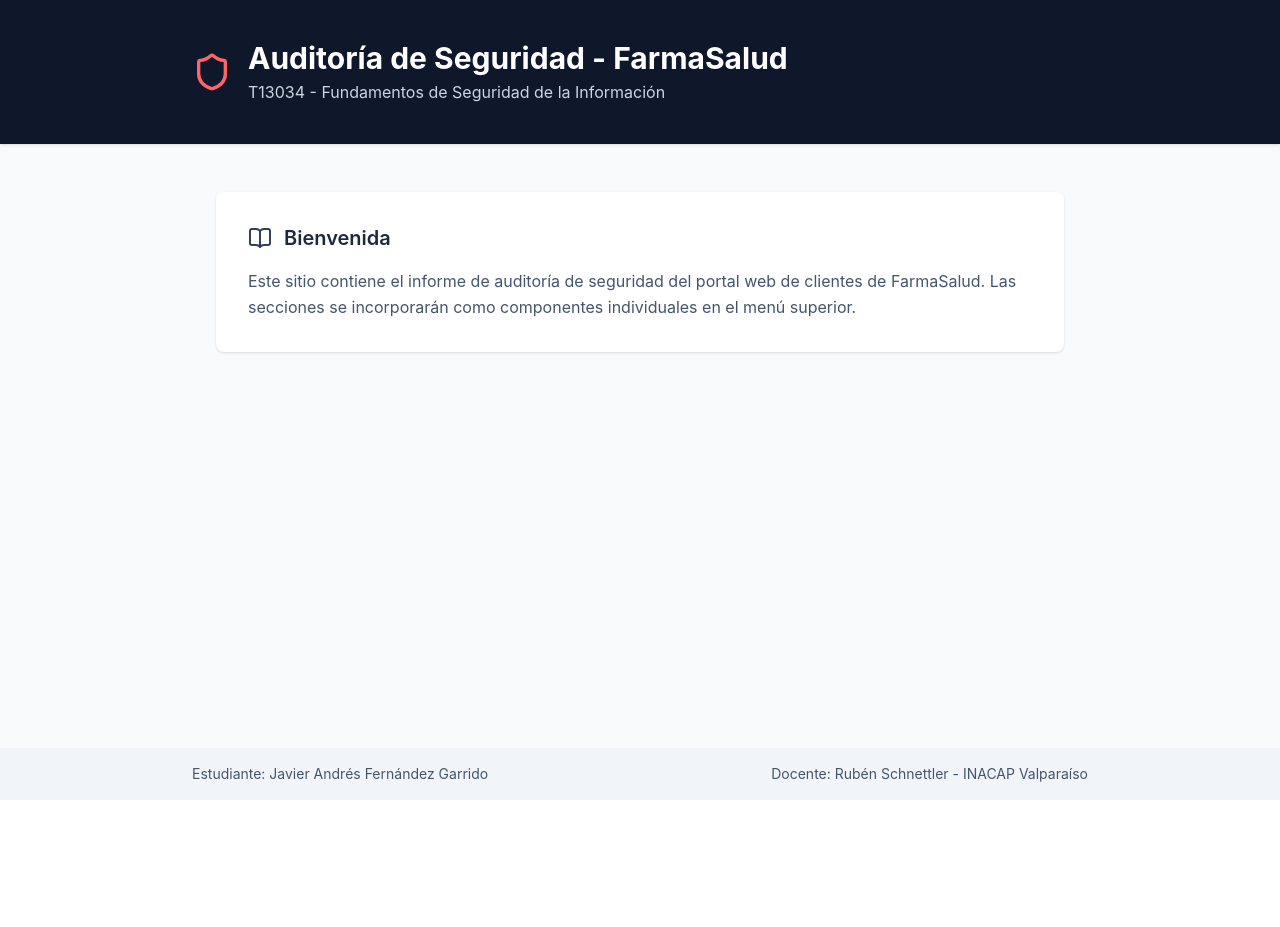
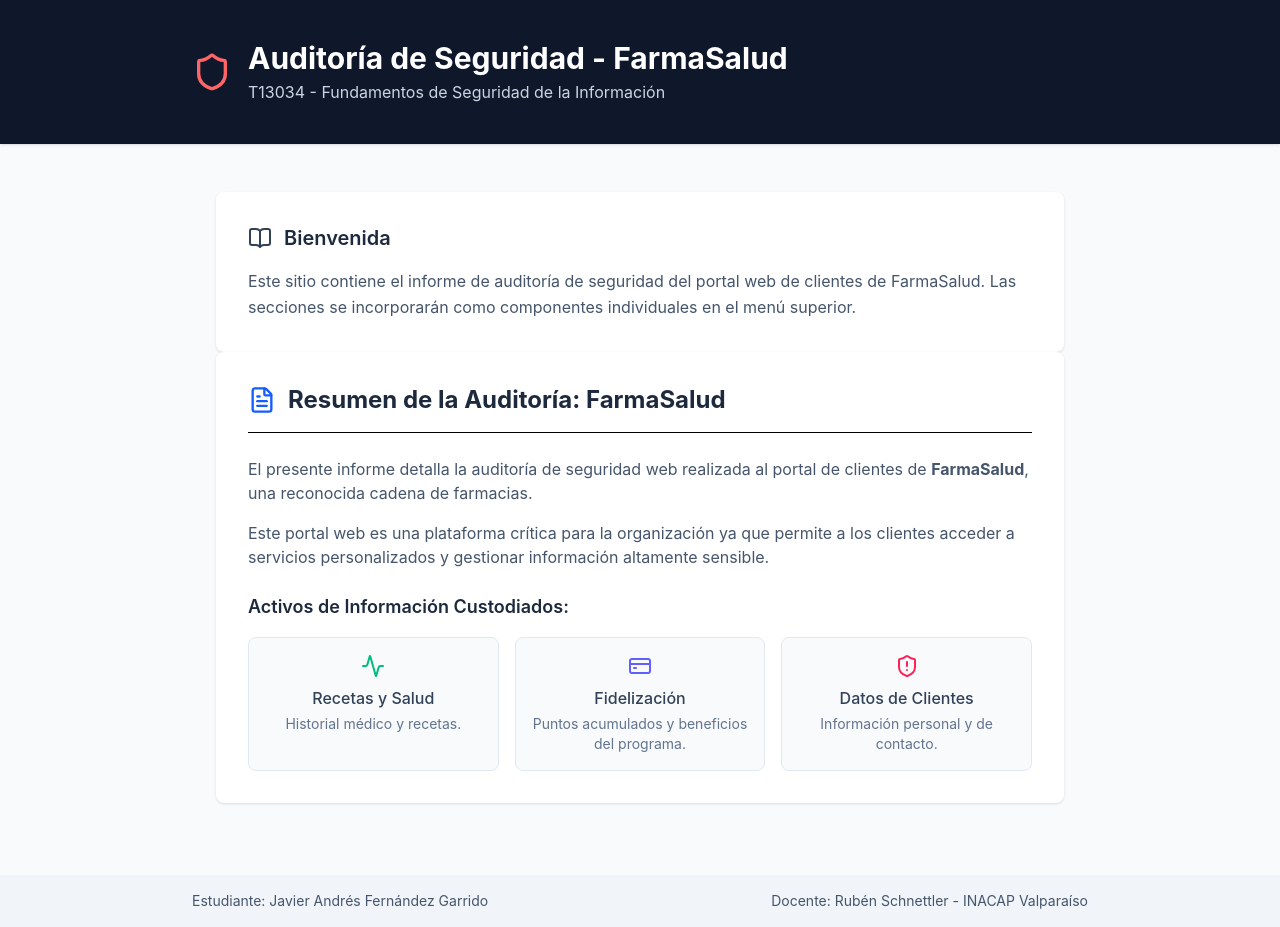
Before and after one commit to Jaanfg/auditoria_ferjav, a React (Vite) app: page / in a window 1280 px wide. Before the commit the page ends 800 px from the top, so only its background shows below. Built offline with nearby package versions, Linux system fonts and the light colour scheme.

Commit message:
Se agrega componente Resumen

```diff
--- a/src/App.jsx
+++ b/src/App.jsx
@@ -1,4 +1,5 @@
 import { Shield, BookOpen } from 'lucide-react'
+import Resumen from './components/Resumen'
 
 function App() {
   return (
@@ -29,6 +30,9 @@
             Este sitio contiene el informe de auditoría de seguridad del portal web de clientes de FarmaSalud. Las secciones se incorporarán como componentes individuales en el menú superior.
           </p>
         </div>
+
+        <Resumen />
+
       </main>
 
       <footer className="bg-slate-100 text-slate-600 text-sm py-4 px-6">
--- /dev/null
+++ b/src/components/Resumen.jsx
@@ -0,0 +1,44 @@
+import { FileText, Activity, ShieldAlert, CreditCard } from 'lucide-react'
+
+function Resumen() {
+  return (
+    <div className="bg-white rounded-lg shadow p-8 mb-6">
+      <div className="flex items-center gap-3 mb-6 border-b pb-4">
+        <FileText className="text-blue-600" size={28} />
+        <h2 className="text-2xl font-bold text-slate-800">
+          Resumen de la Auditoría: FarmaSalud
+        </h2>
+      </div>
+
+      <div className="space-y-4 text-slate-600">
+        <p>
+          El presente informe detalla la auditoría de seguridad web realizada al portal de clientes de <strong>FarmaSalud</strong>, una reconocida cadena de farmacias.
+        </p>
+        <p>
+          Este portal web es una plataforma crítica para la organización ya que permite a los clientes acceder a servicios personalizados y gestionar información altamente sensible.
+        </p>
+
+        <h3 className="text-lg font-semibold text-slate-800 mt-6 mb-2">Activos de Información Custodiados:</h3>
+        <div className="grid grid-cols-1 md:grid-cols-3 gap-4 mt-4">
+          <div className="bg-slate-50 p-4 rounded-lg border border-slate-200 flex flex-col items-center text-center">
+            <Activity className="text-emerald-500 mb-2" />
+            <span className="font-medium text-slate-700">Recetas y Salud</span>
+            <span className="text-sm text-slate-500 mt-1">Historial médico y recetas.</span>
+          </div>
+          <div className="bg-slate-50 p-4 rounded-lg border border-slate-200 flex flex-col items-center text-center">
+            <CreditCard className="text-indigo-500 mb-2" />
+            <span className="font-medium text-slate-700">Fidelización</span>
+            <span className="text-sm text-slate-500 mt-1">Puntos acumulados y beneficios del programa.</span>
+          </div>
+          <div className="bg-slate-50 p-4 rounded-lg border border-slate-200 flex flex-col items-center text-center">
+            <ShieldAlert className="text-rose-500 mb-2" />
+            <span className="font-medium text-slate-700">Datos de Clientes</span>
+            <span className="text-sm text-slate-500 mt-1">Información personal y de contacto.</span>
+          </div>
+        </div>
+      </div>
+    </div>
+  )
+}
+
+export default Resumen
```
